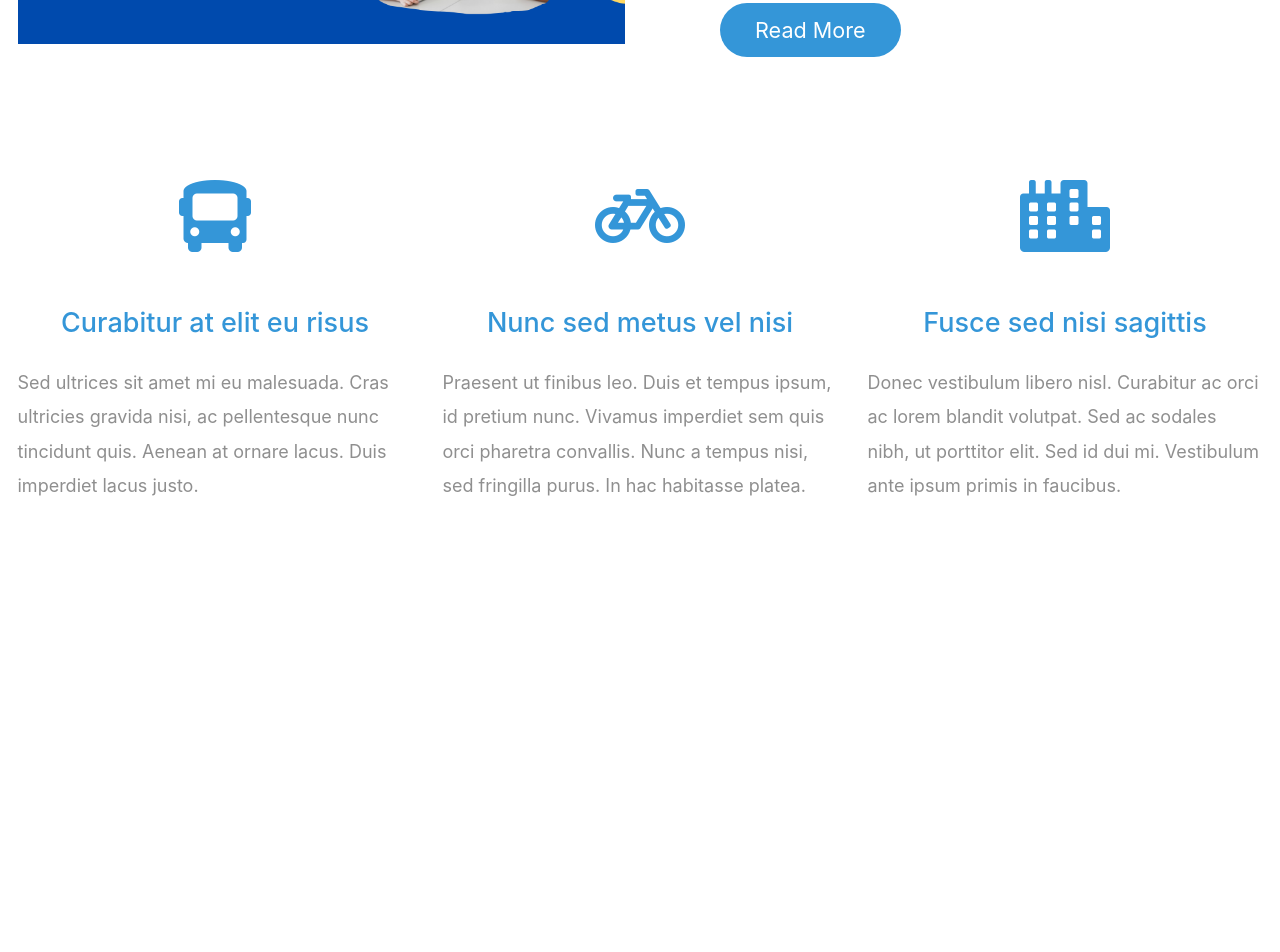
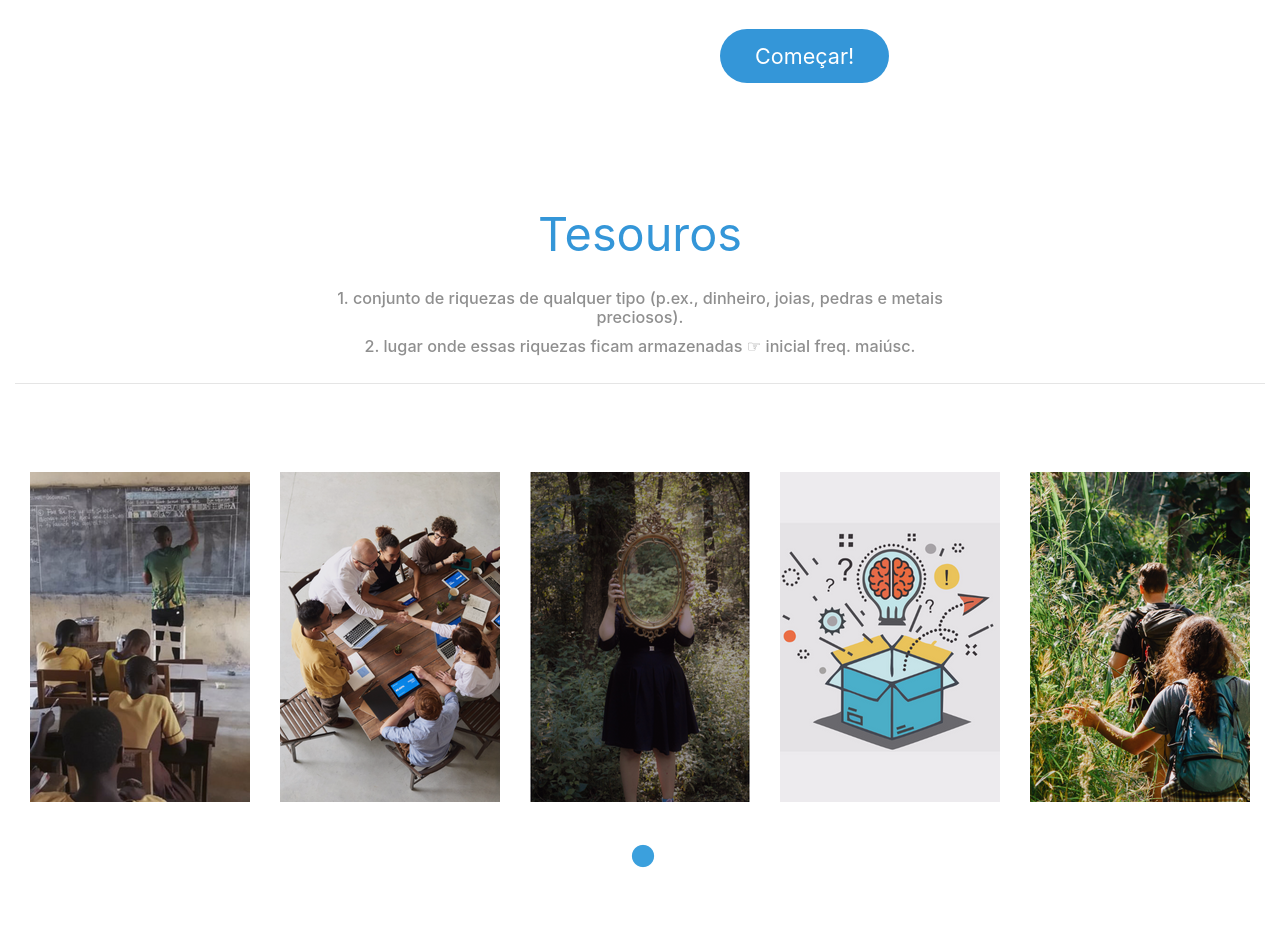
Before and after one commit to DanielLeiros/ppgite_T, a plain HTML site: page index.html in a window 1280 px wide. Shown: the part 1296-2248 px from the top of the page. Before the commit the page ends 1817 px from the top, so only its background shows below. Drawn offline with Linux system fonts and the light colour scheme.

Commit message:
Adjusting index

```diff
--- a/css/templatemo-style.css
+++ b/css/templatemo-style.css
@@ -303,7 +303,7 @@ a:focus {
   padding: 2em;
   color: #fff;
   text-transform: uppercase;
-  font-size: 1.25em;
+  font-size: 0.25em;
   -webkit-backface-visibility: hidden;
   backface-visibility: hidden;
 }
@@ -342,6 +342,34 @@ a:focus {
 }
 
 .grid figure h2,
+.grid figure p {
+  margin: 0;
+}
+
+.grid figure h4 {
+  word-spacing: -0.15em;
+  font-weight: 300;
+}
+
+.grid figure h4 span {
+  font-weight: 800;
+}
+
+.grid figure h4,
+.grid figure p {
+  margin: 0;
+}
+
+.grid figure h5 {
+  word-spacing: -0.15em;
+  font-weight: 300;
+}
+
+.grid figure h5 span {
+  font-weight: 800;
+}
+
+.grid figure h5,
 .grid figure p {
   margin: 0;
 }
@@ -411,6 +439,78 @@ figure.effect-honey h2 {
 figure.effect-honey:hover figcaption::before,
 figure.effect-honey:hover h2,
 figure.effect-honey:hover h2 i {
+  opacity: 1;
+  -webkit-transform: translate3d(0, 0, 0);
+  transform: translate3d(0, 0, 0);
+}
+
+/* h4 */
+
+figure.effect-honey h4 {
+  position: absolute;
+  bottom: 0;
+  left: 0;
+  padding: 1em 1.5em;
+  width: 100%;
+  text-align: left;
+  -webkit-transform: translate3d(0, -30px, 0);
+  transform: translate3d(0, -30px, 0);
+}
+
+figure.effect-honey h4 i {
+  font-style: normal;
+  opacity: 0;
+  -webkit-transition: opacity 0.35s, -webkit-transform 0.35s;
+  transition: opacity 0.35s, transform 0.35s;
+  -webkit-transform: translate3d(0, -30px, 0);
+  transform: translate3d(0, -30px, 0);
+}
+
+figure.effect-honey figcaption::before,
+figure.effect-honey h4 {
+  -webkit-transition: -webkit-transform 0.35s;
+  transition: transform 0.35s;
+}
+
+figure.effect-honey:hover figcaption::before,
+figure.effect-honey:hover h4,
+figure.effect-honey:hover h4 i {
+  opacity: 1;
+  -webkit-transform: translate3d(0, 0, 0);
+  transform: translate3d(0, 0, 0);
+}
+
+/* h5 */
+
+figure.effect-honey h5 {
+  position: absolute;
+  bottom: 0;
+  left: 0;
+  padding: 1em 1.5em;
+  width: 100%;
+  text-align: left;
+  -webkit-transform: translate3d(0, -30px, 0);
+  transform: translate3d(0, -30px, 0);
+}
+
+figure.effect-honey h5 i {
+  font-style: normal;
+  opacity: 0;
+  -webkit-transition: opacity 0.35s, -webkit-transform 0.35s;
+  transition: opacity 0.35s, transform 0.35s;
+  -webkit-transform: translate3d(0, -30px, 0);
+  transform: translate3d(0, -30px, 0);
+}
+
+figure.effect-honey figcaption::before,
+figure.effect-honey h5 {
+  -webkit-transition: -webkit-transform 0.35s;
+  transition: transform 0.35s;
+}
+
+figure.effect-honey:hover figcaption::before,
+figure.effect-honey:hover h5,
+figure.effect-honey:hover h5 i {
   opacity: 1;
   -webkit-transform: translate3d(0, 0, 0);
   transform: translate3d(0, 0, 0);
--- a/index.html
+++ b/index.html
@@ -4,7 +4,7 @@
     <meta charset="UTF-8" />
     <meta name="viewport" content="width=device-width, initial-scale=1.0" />
     <meta http-equiv="X-UA-Compatible" content="ie=edge" />
-    <title>The Town HTML CSS Template</title>
+    <title>Tesão</title>
     <link rel="stylesheet" href="fontawesome-5.5/css/all.min.css" />
     <link rel="stylesheet" href="slick/slick.css">
     <link rel="stylesheet" href="slick/slick-theme.css">
@@ -23,7 +23,7 @@
       <nav class="navbar navbar-expand-md tm-navbar bg-nav" id="tmNav">
         <div class="container">
           <div class="tm-next">
-              <a href="#hero" class="navbar-brand">The Town</a>
+              <a href="#hero" class="navbar-brand">Proatividade</a>
           </div>
 
           <button class="navbar-toggler" type="button" data-toggle="collapse" data-target="#navbarSupportedContent" aria-controls="navbarSupportedContent" aria-expanded="false" aria-label="Toggle navigation">
@@ -32,13 +32,10 @@
           <div class="collapse navbar-collapse " id="navbarSupportedContent">
             <ul class="navbar-nav ml-auto">
               <li class="nav-item">
-                  <a class="nav-link tm-nav-link" href="#introduction">Introduction</a>
+                  <a class="nav-link tm-nav-link" href="#desafio">Desafio</a>
               </li>
               <li class="nav-item">
-                  <a class="nav-link tm-nav-link" href="#work">Our Work</a>
-              </li>
-              <li class="nav-item">
-                  <a class="nav-link tm-nav-link" href="#contact">Contact Us</a>
+                  <a class="nav-link tm-nav-link" href="#tesouros">Tesouros</a>
               </li>
             </ul>
           </div>
@@ -47,10 +44,11 @@
 
       <div class="text-center tm-hero-text-container">
         <div class="tm-hero-text-container-inner">
-            <h2 class="tm-hero-title">The Town</h2>
+            <h2 class="tm-hero-title">Proatividade</h2>
             <p class="tm-hero-subtitle">
-              Parallax Bootstrap Theme
-              <br />by TemplateMo
+              Professor
+              <br />x
+              <br />Aluno
             </p>
         </div>
       </div>
@@ -62,62 +60,98 @@
       </div>
     </section>
 
-    <section id="introduction" class="tm-section-pad-top">
+    <section id="desafio" class="tm-section-pad-top">
       <div class="container">
         <div class="row">
           <div class="col-lg-6">
-            <img src="img/banner.png" alt="Image" class="img-fluid tm-intro-img" />
+            <img src="img/discovery.png" alt="Image" class="img-fluid tm-intro-img" />
           </div>
           <div class="col-lg-6">
             <div class="tm-intro-text-container">
-                <h2 class="tm-text-primary mb-4 tm-section-title">Introduction</h2>
+                <h2 class="tm-text-primary mb-4 tm-section-title">Explorar o mundo e suas possibilidades</h2>
                 <p class="mb-4 tm-intro-text">
-                  The Town is <strong>simple CSS template</strong> built on Bootstrap v4.1.3
-                  and this is a little parallax layout that you can use for your websites.
+                  Nada melhor para explorar o mundo que utilizar tudo que está a nossa volta, dentro e fora de sala de aula.
+                  Então, vamos desbravar o 2º andar do IMD em busca dos nossos tesouros?
+
               </p>
                 <p class="mb-5 tm-intro-text">
-                  Please tell your friends about our site
-                  <a rel="nofollow" href="https://templatemo.com">templatemo</a>. Thank you.
-                  Curabitur dapibus tristique enim a imperdiet. Etiam
-              tristique sem sed condimentum posuere. </p>
+                Precisar de pelo menos 1 membro de cada grupo, vamos lá?
+                 </p>
                 <div class="tm-next">
-                  <a href="#work" class="tm-intro-text tm-btn-primary">Read More</a>
+                  <a href="#work" class="tm-intro-text tm-btn-primary">Começar!</a>
                 </div>
             </div>
           </div>
         </div>
+    </section>
 
-        <div class="row tm-section-pad-top">
-          <div class="col-lg-4">
-            <i class="fas fa-4x fa-bus text-center tm-icon"></i>
-            <h4 class="text-center tm-text-primary mb-4">Curabitur at elit eu risus</h4>
-            <p>
-              Sed ultrices sit amet mi eu malesuada. Cras ultricies gravida
-              nisi, ac pellentesque nunc tincidunt quis. Aenean at ornare lacus.
-              Duis imperdiet lacus justo.
-            </p>
+    <section id="tesouros" class="tm-section-pad-top">
+      <div class="container tm-container-gallery">
+        <div class="row">
+          <div class="text-center col-12">
+              <h2 class="tm-text-primary tm-section-title mb-4">Tesouros</h2>
+              <p class="mx-auto tm-work-description h3">
+                1. conjunto de riquezas de qualquer tipo (p.ex., dinheiro, joias, pedras e metais preciosos).
+              </p>
+
+              <p class="mx-auto tm-work-description h3">
+                2. lugar onde essas riquezas ficam armazenadas ☞ inicial freq. maiúsc.
+              </p>
           </div>
+        </div>
+        <hr>
+        <div class="row">
+            <div class="col-12">
+                <div class="mx-auto tm-gallery-container">
+                    <div class="grid tm-gallery">
+                      <a href="img/passion.png">
+                        <figure class="effect-honey tm-gallery-item">
+                          <img src="img/passion.png" alt="Image" class="img-fluid">
+                          <figcaption>
+                            <h2><i>Amor <span>Tesão</span> Paixão</i></h2>
+                          </figcaption>
+                        </figure>
+                      </a>
+                      <a href="img/team_work.png">
+                        <figure class="effect-honey tm-gallery-item">
+                          <img src="img/team_work.png" alt="Image" class="img-fluid">
+                          <figcaption>
+                            <h4><i>Trabalho em <span>Equipe</span></i></h4>
+                          </figcaption>
+                        </figure>
+                      </a>
+                      <a href="img/self_knowledgement.png">
+                        <figure class="effect-honey tm-gallery-item">
+                          <img src="img/self_knowledgement.png" alt="Image" class="img-fluid">
+                          <figcaption>
+                            <h5><i>Quem eu <span>Autoconhe-</span><span>cimento</span> sou?</i></h5>
+                          </figcaption>
+                        </figure>
+                      </a>
+                      <a href="img/challenge.png">
+                        <figure class="effect-honey tm-gallery-item">
+                          <img src="img/challenge.png" alt="Image" class="img-fluid">
+                          <figcaption>
+                            <h2><i>Pense <span>Caixa</span> Fora</i></h2>
+                          </figcaption>
+                        </figure>
+                      </a>
+                      <a href="img/explorer.png">
+                        <figure class="effect-honey tm-gallery-item">
+                          <img src="img/explorer.png" alt="Image" class="img-fluid">
+                          <figcaption>
+                            <h4><i>Explorar <span>Descobrir</span> Investigar</i></h4>
+                          </figcaption>
+                        </figure>
+                      </a>
 
-        <div class="col-lg-4 mt-5 mt-lg-0">
-          <i class="fas fa-4x fa-bicycle text-center tm-icon"></i>
-          <h4 class="text-center tm-text-primary mb-4">Nunc sed metus vel nisi</h4>
-          <p>
-            Praesent ut finibus leo. Duis et tempus ipsum, id pretium nunc.
-            Vivamus imperdiet sem quis orci pharetra convallis. Nunc a tempus
-            nisi, sed fringilla purus. In hac habitasse platea.
-          </p>
-        </div>
-        <div class="col-lg-4 mt-5 mt-lg-0">
-          <i class="fas fa-4x fa-city text-center tm-icon"></i>
-          <h4 class="text-center tm-text-primary mb-4">Fusce sed nisi sagittis</h4>
-          <p>
-            Donec vestibulum libero nisl. Curabitur ac orci ac lorem blandit
-            volutpat. Sed ac sodales nibh, ut porttitor elit. Sed id dui mi.
-            Vestibulum ante ipsum primis in faucibus.
-          </p>
-        </div>
+                    </div>
+                </div>
+            </div>
+          </div>
       </div>
     </section>
+
 
     <script src="js/jquery-1.9.1.min.js"></script>
     <script src="slick/slick.min.js"></script>
```
Also changed, not shown: img/challenge.png (added), img/discovery.png (added), img/explorer.png (added), img/passion.png (added), img/self_knowledgement.png (added), img/team_work.png (added).
